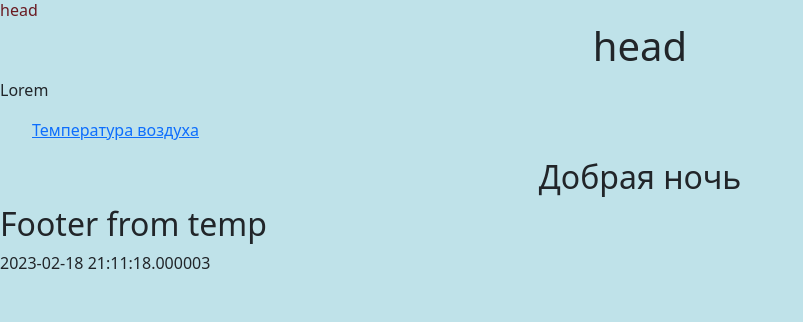
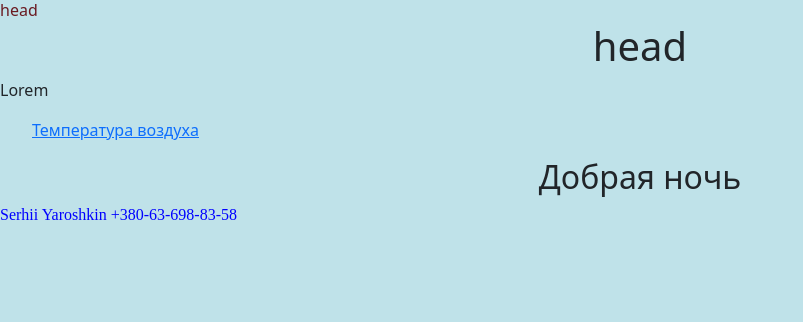
Before and after one commit to Yaroshkin/lesson45python, a Flask app: page / in a window 1280 px wide. Shown: the part 48-370 px from the top of the page, without its empty margins (0-803 px from the left). Run offline with Flask 2, Linux system fonts and the light colour scheme; some libraries are stand-ins or nearby versions.

Commit message:
changed footer

```diff
--- a/app.py
+++ b/app.py
@@ -8,29 +8,31 @@ import json,requests
 app = Flask(__name__)
 
 
-
+foot = "Serhii Yaroshkin\n+380-63-698-83-58"
 
 @app.route('/')
 def hello_world():  # put application's code here
     # return url_for('static', filename="index.html")
     # return send_file('static/index.html')
+    global foot
     time = datetime.datetime.now()
     arr = ['Temperature','Water',8,3,7,6,8,1]
-    return render_template("index.html", title=time, head1="head", time=time, arr=arr, sleep=t.sleep)
+    return render_template("index.html", title=time, head1="head", time=time, arr=arr, footer=foot)
 
 @app.route('/home')
 def home():
     return 'Home!'
 
-@app.route('/home2')
+@app.route('/temperature')
 def home_alone_2():
+    global foot
     head1 = 'HEll'
     time = datetime.datetime.now()
     title = 'Temperature'
     response = requests.get("http://localhost:8000/cgi-bin/rest.py")
     json_data = json.loads(response.text)
     temp = json_data.get('temperature')
-    return render_template('temp.html',title=title,temp=temp,time=time,head1=head1)
+    return render_template('temp.html',title=title,temp=temp,time=time,head1=head1,footer=foot)
 
 # @app.route('/home2')
 # def api():
--- a/static/css/style.css
+++ b/static/css/style.css
@@ -7,3 +7,10 @@
 header {
     color: #6a1a21;
 }
+
+footer{
+    color: blue;
+    box-sizing: border-box;
+    font-family: "Candara Light";
+    font-size: x-small;
+}
--- a/templates/footer.html
+++ b/templates/footer.html
@@ -1,4 +1,3 @@
 <footer>
-    <h2>Footer from temp</h2>
-    {{ time }}
+    <h6 class="text-left">{{ footer }}</h6>
 </footer>
--- a/templates/index.html
+++ b/templates/index.html
@@ -13,7 +13,7 @@
             <p>Lorem</p>
         {% endif %}
         <ul>
-            <a href="home2" onclick="">Температура воздуха</a>
+            <a href="temperature" onclick="">Температура воздуха</a>
 
 {#            <a href="home2" onclick="">Температура воздуха</a>#}
 {#            <a href="home2" onclick="">Температура воздуха</a>#}
```
